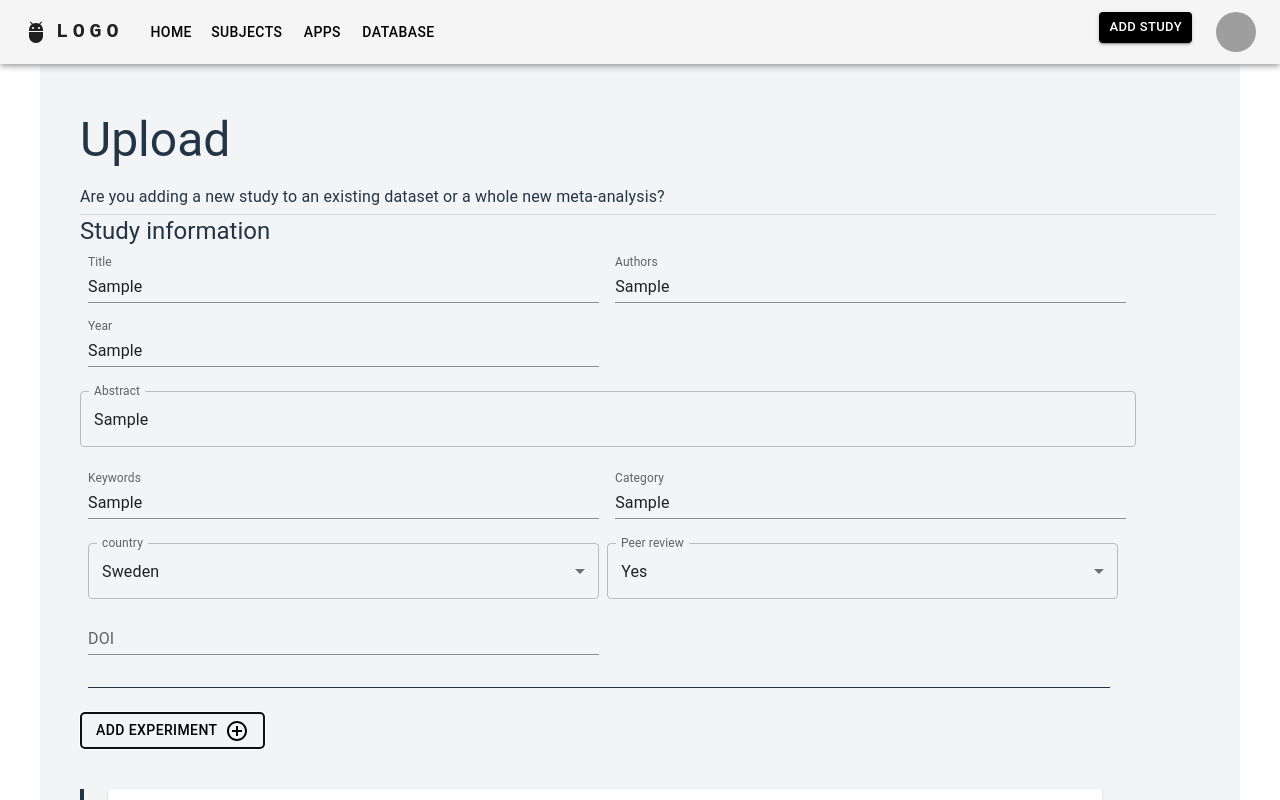
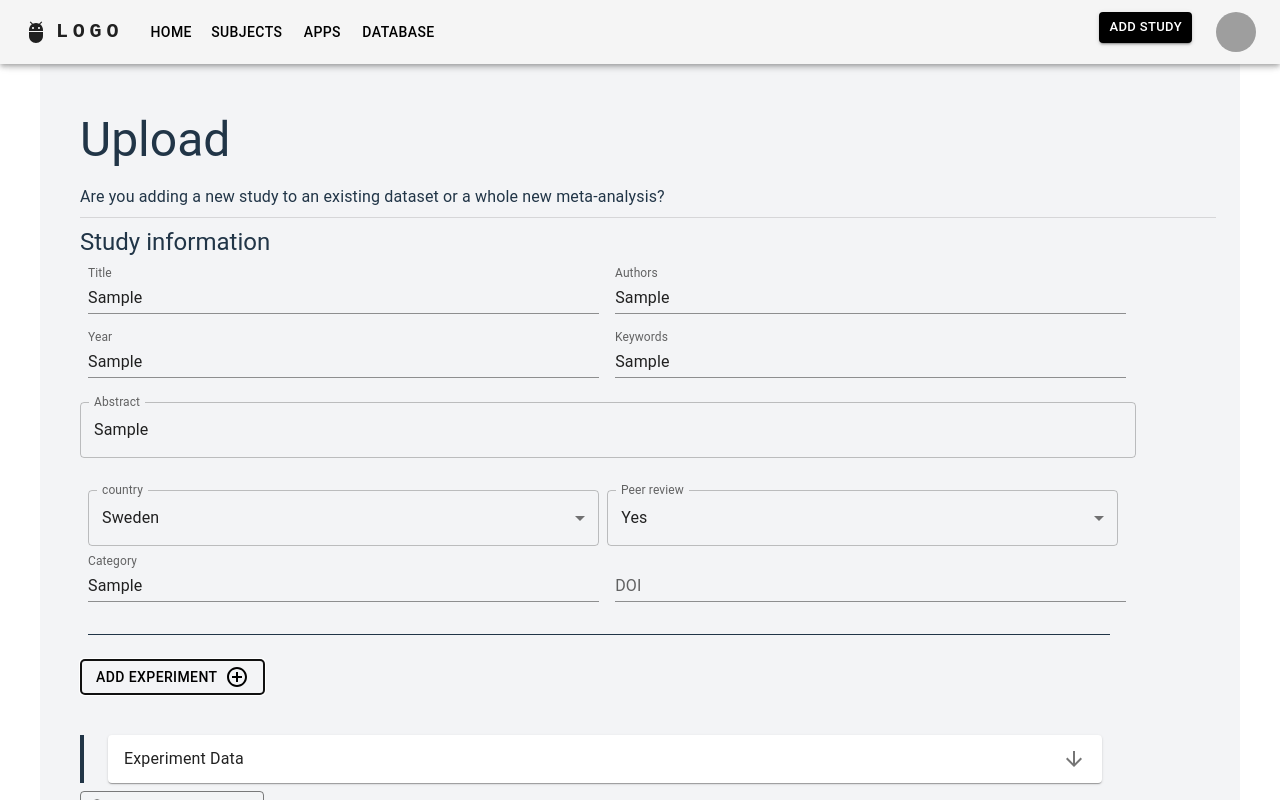
Before and after one commit to Mask1nen/2024-TDDD96-CAMA-BachelorsProject, a React (Vite) app in the folder cama_frontend/: page /Upload in a window 1280 px wide. Both pictures are taken after typing "Sample", "Sample", "Sample", "Sample", "Sample", "Sample" into the empty fields and a click on the button "ADD EXPERIMENT". Shown: the top 800 px of the page. Built offline with nearby package versions, Linux system fonts and the light colour scheme; grey boxes are pictures that could not be loaded.

Commit message:
455 fix: minor ui fixes

```diff
--- a/cama_frontend/src/pages/Upload/UploadPage.tsx
+++ b/cama_frontend/src/pages/Upload/UploadPage.tsx
@@ -5,7 +5,7 @@ import '@mui/material';
 import Studyform from "./study_form"
 import Effectform from "./effect_form"
 import Experimentform from "./experiment_form"
-import {AddCircleOutline} from "@mui/icons-material"
+import {AddCircleOutline, RemoveCircleOutline} from "@mui/icons-material"
 import { v4 as uuidv4 } from 'uuid';
 import {Experiment, Effect, Study, emptyExperiment, emptyEffect, emptyStudy } from '../../api/newTypes'
 import { addStudy } from "../../api/dataAPI";
@@ -28,6 +28,14 @@ const UploadPage: React.FC = () => {
 			return [...prev, emptyExperiment(id, inputs.id)];
 		});
 	};
+
+	const removeExperiment = (experimentId: string) => {
+        if(window.confirm('Are you sure you want to remove this experiment?')) {
+            setExperimentValues(prev => prev.filter((experiment) => experiment['id'] !== experimentId));
+        }
+	}
+
+
 	const [experiments, setExperimentValues] = React.useState<Experiment[]>([]);
 
 	const handleExperimentChange = (event: inputEvent, experimentId: string) => {
@@ -115,7 +123,7 @@ const UploadPage: React.FC = () => {
 				Are you adding a new study to an existing dataset or a whole new meta-analysis?
 			</Typography>
 
-				<Box sx={{ borderBottom: 1, borderColor: 'divider' }}>
+				<Box sx={{ borderBottom: 1, borderColor: 'divider', my:1}}>
 				</Box>
 
 					<Typography variant="h5">
@@ -129,6 +137,7 @@ const UploadPage: React.FC = () => {
 							<Button onClick={addExperiment} variant="outlined">Add Experiment<AddCircleOutline sx={{ml:1}}/></Button>
 
 							{experiments.map((experiment) =>
+								<Box>
 									<Experimentform
 										key={experiment['id']}
 										onChangeEffect={handleEffectChange}
@@ -138,6 +147,11 @@ const UploadPage: React.FC = () => {
 										addEffect={addEffect}
 										removeEffect={removeEffect}
 										experimentId={experiment['id']}/>
+
+									<Button sx={{mt:1}} size='small' onClick={() => removeExperiment(experiment["id"])} variant="outlined" startIcon={<RemoveCircleOutline />}>
+										Remove Experiment
+									</Button>
+								</Box>
 							)}
 							<Box sx={{display:"flex", justifyContent: 'flex-end'}}>
 								<Button type="submit" variant="contained" className="float-">Send</Button>
--- a/cama_frontend/src/pages/Upload/effect_form.tsx
+++ b/cama_frontend/src/pages/Upload/effect_form.tsx
@@ -17,7 +17,7 @@ const EffectForm: React.FC = ({inputs, onChange, experimentId, effectId}: any) =
         </AccordionSummary>
         <AccordionDetails>
             {effectFields.map(field => (
-              <FormControl key={field.key} sx={{ width: field.type === 'option' ? '30%' : '23%', mt: 1, ml: 1 }} variant="standard">
+              <FormControl key={field.key} sx={{ width: '23%', mt: 1, ml: 1 }} variant="standard">
                 {field.type === 'option' ? (
                   <TextField
                     id={"form" + field.key}
--- a/cama_frontend/src/pages/Upload/experiment_form.tsx
+++ b/cama_frontend/src/pages/Upload/experiment_form.tsx
@@ -35,14 +35,14 @@ const ExperimentForm: React.FC = ({inputs, onChange, experimentId, onChangeEffec
                     {effects.map((effect: Effect) => (
                         <div key={effect.id}>
                             {effect.experiment_id == experimentId ? (
-                            <Box key={effect.id}>
+                            <Box key={effect.id} >
                                 <EffectForm
                                     onChange={onChangeEffect}
                                     inputs={effect}
                                     experimentId={experimentId}
                                     effectId={effect.id}/>
 
-                                <Button onClick={() => removeEffect(effect.id, effect.experiment_id)} variant="outlined" startIcon={<RemoveCircleOutline />}>
+                                <Button sx={{mt:1}} size='small' onClick={() => removeEffect(effect.id, effect.experiment_id)} variant="outlined" startIcon={<RemoveCircleOutline />}>
                                     Remove Effect
                                 </Button>
                             </Box>
--- a/cama_frontend/src/pages/Upload/study_form.tsx
+++ b/cama_frontend/src/pages/Upload/study_form.tsx
@@ -29,17 +29,12 @@ function Studyform(props) {
 
 			<TextField sx={{width:"45%", m:1}} variant="standard" label="Year" value={props.inputs.study_year||""} name="study_year" onChange={props.onChange} id="formYear"/>
 
-			<TextField label="Abstract" multiline sx={{width:"93%", my:2}} value={props.inputs.abstract||""} name="abstract" onChange={props.onChange} id="formAbstract"/>
-
 			<FormControl sx={{width:"45%", m: 1 }} variant="standard">
 				<InputLabel htmlFor="">Keywords</InputLabel>
 				<Input value={props.inputs.keywords||""} name="keywords" onChange={props.onChange} id="formKeywords"/>
 			</FormControl>
 
-			<FormControl sx={{width:"45%", m: 1 }} variant="standard">
-				<InputLabel htmlFor="">Category</InputLabel>
-				<Input value={props.inputs.category||""} name="category" onChange={props.onChange} id="formCategory"/>
-			</FormControl>
+			<TextField label="Abstract" multiline sx={{width:"93%", my:2}} value={props.inputs.abstract||""} name="abstract" onChange={props.onChange} id="formAbstract"/>
 
 			<FormControl sx={{width:"45%", mt: 2, ml:1}} variant="standard">
 
@@ -78,6 +73,12 @@ function Studyform(props) {
 				</TextField>
 
 			</FormControl>
+
+			<FormControl sx={{width:"45%", m: 1 }} variant="standard">
+				<InputLabel htmlFor="">Category</InputLabel>
+				<Input value={props.inputs.category||""} name="category" onChange={props.onChange} id="formCategory"/>
+			</FormControl>
+
 			<FormControl sx={{width:"45%", m: 1 }} variant="standard">
 				<InputLabel htmlFor="">DOI</InputLabel>
 				<Input value={props.inputs.doi||""} name="doi" onChange={props.onChange} id="formDOI"/>
```
Lines whose indentation alone changed are shown as unchanged.
